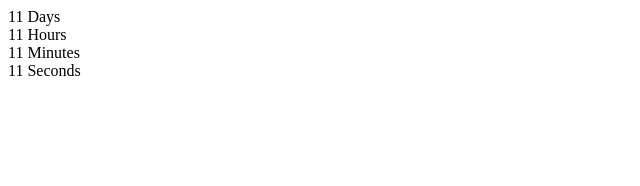
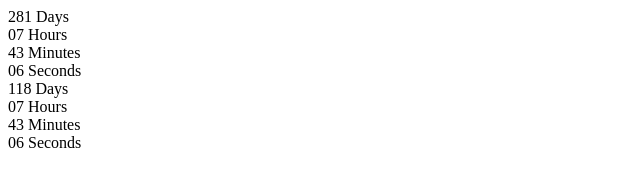
Before and after one commit to Rina-Silver/goit-js-hw-11-timer, a plain HTML site: page index.html in a window 1280 px wide. Shown: the whole page, without its empty margins (0-640 px from the left). Drawn offline with Linux system fonts and the light colour scheme.

Commit message:
Код для таймера обратного отсчета

```diff
--- a/index.html
+++ b/index.html
@@ -7,27 +7,6 @@
     <title>Таймер обратного отсчета</title>
   </head>
   <body>
-    <div class="timer" id="timer-1">
-      <div class="field">
-        <span class="value" data-value="days">11</span>
-        <span class="label">Days</span>
-      </div>
-
-      <div class="field">
-        <span class="value" data-value="hours">11</span>
-        <span class="label">Hours</span>
-      </div>
-
-      <div class="field">
-        <span class="value" data-value="mins">11</span>
-        <span class="label">Minutes</span>
-      </div>
-
-      <div class="field">
-        <span class="value" data-value="secs">11</span>
-        <span class="label">Seconds</span>
-      </div>
-    </div>
-    <script src="index.js"></script>
+    <script src="index.js" type="module"></script>
   </body>
 </html>
--- a/index.js
+++ b/index.js
@@ -1,29 +1,93 @@
-new CountdownTimer({
+class CountdownTimer {
+  constructor({ selector, targetDate }) {
+    this.selector = selector.replace('#', '');
+    this.targetDate = targetDate;
+
+    this.init();
+    this.start();
+  }
+
+  init() {
+    document
+      .querySelector('body')
+      .insertAdjacentHTML('afterbegin', this.createMarkup());
+    this.refs = {
+      valueDays: document.querySelector('[data-value="days"]'),
+      valueHours: document.querySelector('[data-value="hours"]'),
+      valueMins: document.querySelector('[data-value="mins"]'),
+      valueSecs: document.querySelector('[data-value="secs"]'),
+    };
+    const time = this.getTimeComponents(0);
+    this.updateClockRender(time);
+  }
+
+  start() {
+    this.intervalId = setInterval(() => {
+      const currentTime = this.targetDate - Date.now();
+      if (currentTime <= 0) {
+        clearInterval(this.intervalId);
+        return;
+      }
+      const time = this.getTimeComponents(currentTime);
+
+      this.updateClockRender(time);
+    }, 1000);
+  }
+
+  createMarkup() {
+    return `<div class="timer" id="${this.selector}">
+      <div class="field">
+        <span class="value" data-value="days"></span>
+        <span class="label">Days</span>
+      </div>
+
+      <div class="field">
+        <span class="value" data-value="hours"></span>
+        <span class="label">Hours</span>
+      </div>
+
+      <div class="field">
+        <span class="value" data-value="mins"></span>
+        <span class="label">Minutes</span>
+      </div>
+
+      <div class="field">
+        <span class="value" data-value="secs"></span>
+        <span class="label">Seconds</span>
+      </div>
+    </div>`;
+  }
+
+  updateClockRender({ days, hours, mins, secs }) {
+    this.refs.valueDays.textContent = days;
+    this.refs.valueHours.textContent = hours;
+
+    this.refs.valueMins.textContent = mins;
+    this.refs.valueSecs.textContent = secs;
+  }
+
+  getTimeComponents(time) {
+    const secs = this.pad(Math.floor((time % (1000 * 60)) / 1000));
+    const mins = this.pad(Math.floor((time % (1000 * 60 * 60)) / (1000 * 60)));
+    const hours = this.pad(
+      Math.floor((time % (1000 * 60 * 60 * 24)) / (1000 * 60 * 60))
+    );
+    const days = this.pad(Math.floor(time / (1000 * 60 * 60 * 24)));
+
+    return { days, hours, mins, secs };
+  }
+
+  pad(value) {
+    return String(value).padStart(2, '0');
+  }
+}
+
+const timer1 = new CountdownTimer({
   selector: '#timer-1',
-  targetDate: new Date('Jul 17, 2019'),
+  targetDate: new Date('Jan 1, 2022'),
 });
 
-/*
- * Оставшиеся дни: делим значение UTC на 1000 * 60 * 60 * 24, количество
- * миллисекунд в одном дне (миллисекунды * секунды * минуты * часы)
- */
-const days = Math.floor(time / (1000 * 60 * 60 * 24));
-
-/*
- * Оставшиеся часы: получаем остаток от предыдущего расчета с помощью оператора
- * остатка % и делим его на количество миллисекунд в одном часе
- * (1000 * 60 * 60 = миллисекунды * минуты * секунды)
- */
-const hours = Math.floor((time % (1000 * 60 * 60 * 24)) / (1000 * 60 * 60));
-
-/*
- * Оставшиеся минуты: получаем оставшиеся минуты и делим их на количество
- * миллисекунд в одной минуте (1000 * 60 = миллисекунды * секунды)
- */
-const mins = Math.floor((time % (1000 * 60 * 60)) / (1000 * 60));
-
-/*
- * Оставшиеся секунды: получаем оставшиеся секунды и делим их на количество
- * миллисекунд в одной секунде (1000)
- */
-const secs = Math.floor((time % (1000 * 60)) / 1000);
+const timer2 = new CountdownTimer({
+  selector: '#timer-2',
+  targetDate: new Date('Jun 13, 2022'),
+});
```
